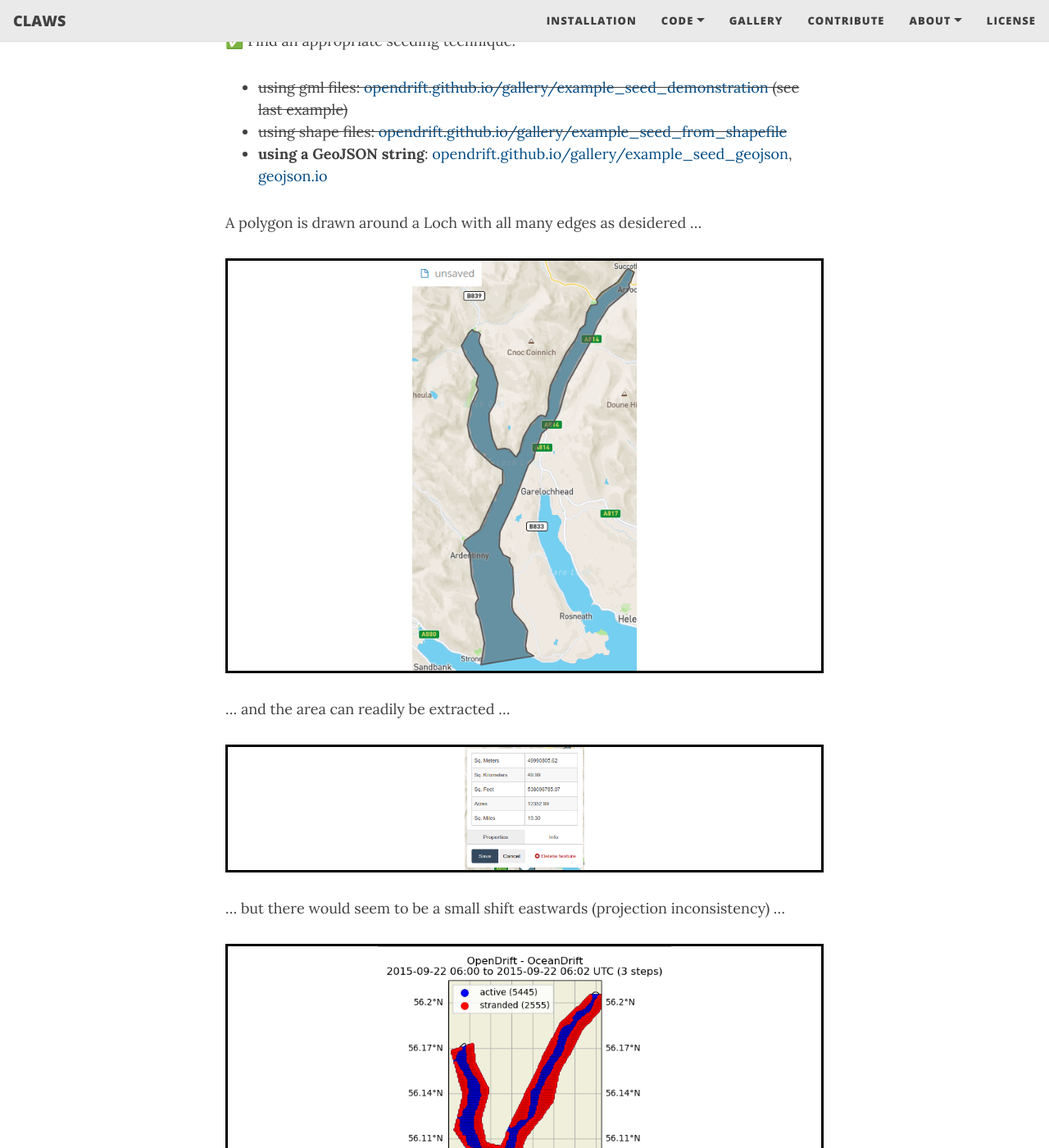
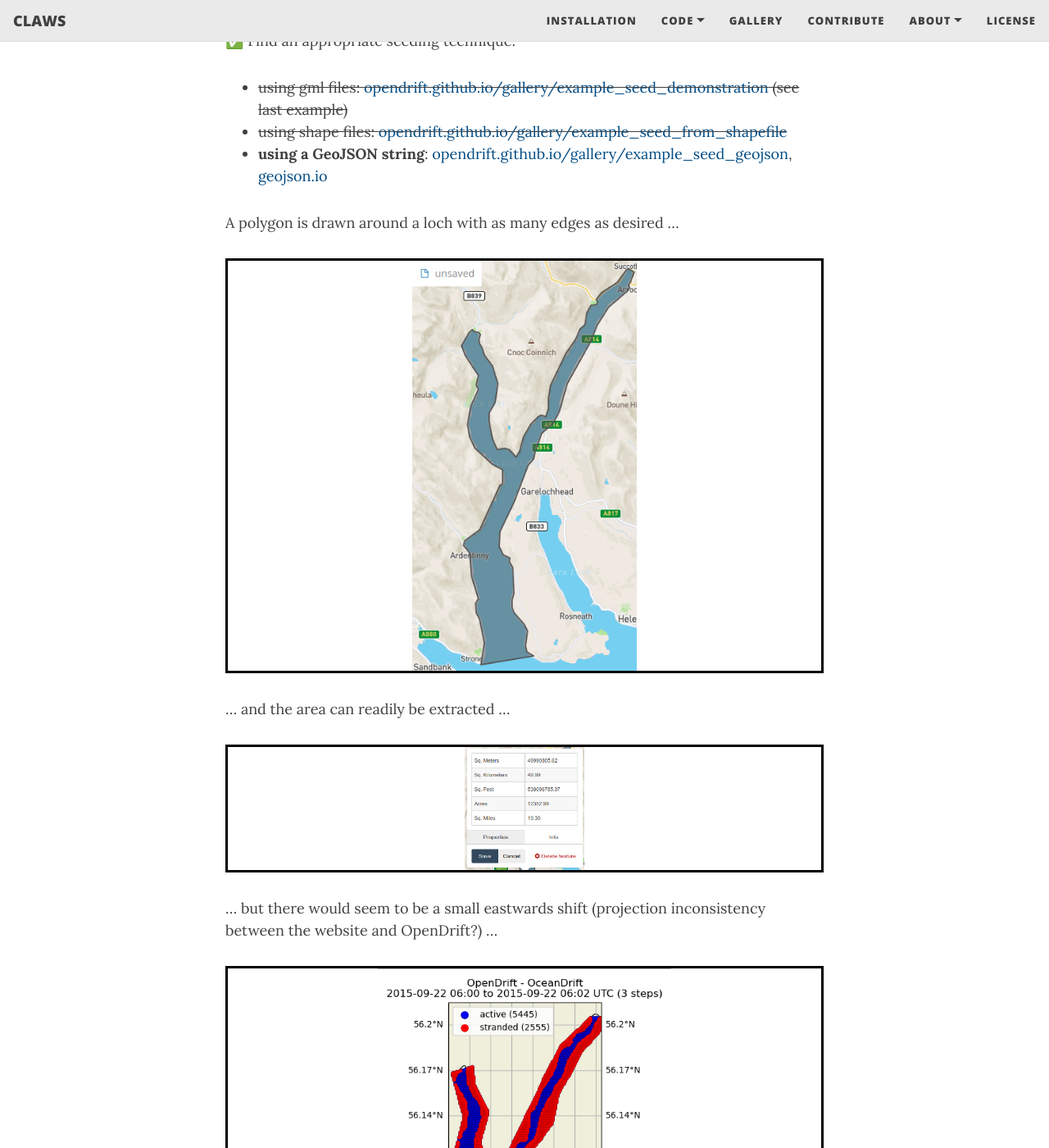
Before and after one commit to claws-scot/claws-scot.github.io, a Jekyll site: the page built from meetings/meeting-220613-N.md, in a window 1280 px wide and 1400 px high, scrolled down 3708 px. Shown: the whole window at 82% size. Built offline with Jekyll 4.4.1, drawn with Linux system fonts in a browser that asks for light colours; nearby versions of some CDN libraries; some of the changed text lies outside the part shown.

Commit message:
Editing web pages

```diff
--- a/meetings/meeting-220613-N.md
+++ b/meetings/meeting-220613-N.md
@@ -106,7 +106,7 @@ Reference: <a href="http://marine.gov.scot/taxonomy/term/17/">http://marine.gov.
   - <strike>using shape files: <a href="https://opendrift.github.io/gallery/example_seed_from_shapefile.html">opendrift.github.io/gallery/example_seed_from_shapefile</a></strike>
   - <b> using a GeoJSON string</b>: <a href="https://opendrift.github.io/gallery/example_seed_geojson.html">opendrift.github.io/gallery/example_seed_geojson</a>, <a href="http://geojson.io/">geojson.io</a>
 
-A polygon is drawn around a Loch with all many edges as desidered ...
+A polygon is drawn around a loch with as many edges as desired ...
 <p align="center" style="border-style:solid; border:2; border-color:black">
   <img src="/docs/meeting/geojson.png" style="height:500px">
 </p>
@@ -116,12 +116,12 @@ A polygon is drawn around a Loch with all many edges as desidered ...
   <img src="/docs/meeting/geojson_area.png" style="height:150px">
 </p>
 
-... but there would seem to be a small shift eastwards (projection inconsistency) ...
+... but there would seem to be a small eastwards shift (projection inconsistency between the website and OpenDrift?) ...
 <p align="center" style="border-style:solid; border:2; border-color:black">
   <img src="/docs/meeting/better-seeding.png" style="height:500px">
 </p>
 
-... Larger margins are then required:
+... Larger margins (coarser polygon) are then required:
 
 <p align="center" style="border-style:solid; border:2; border-color:black">
   <img src="/docs/meeting/geoJSON_2.png" style="height:500px">
```
